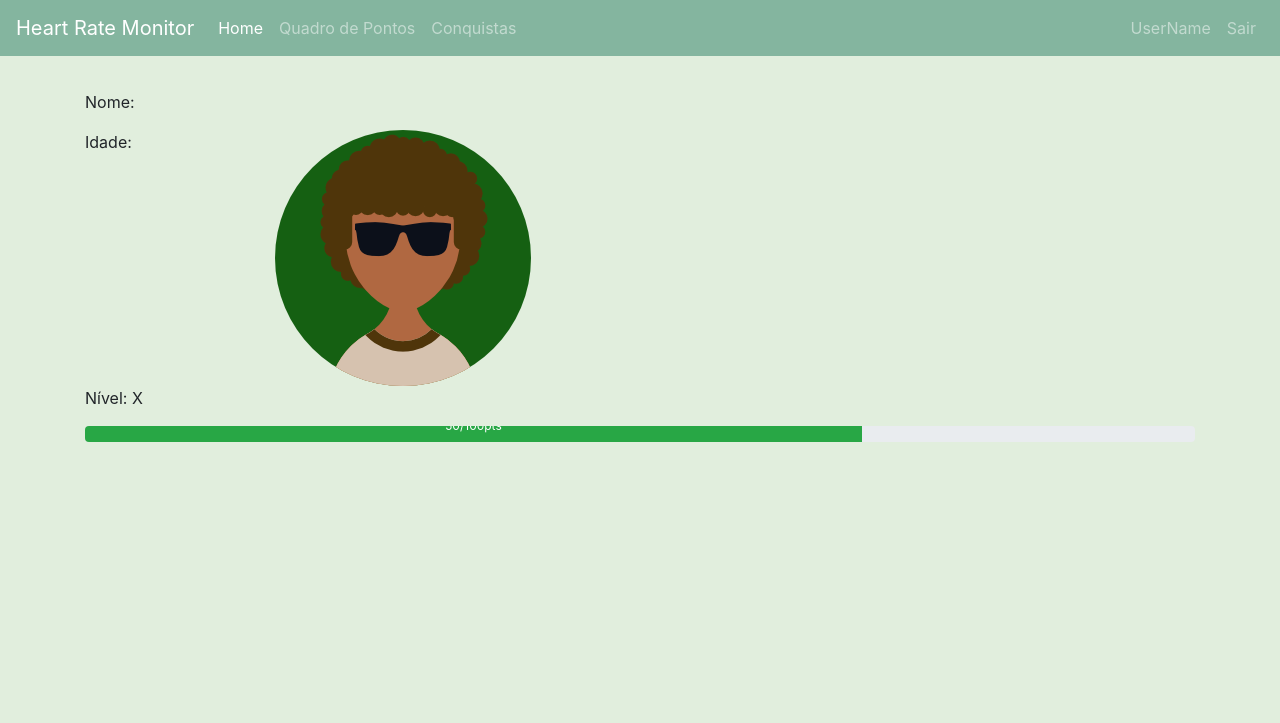
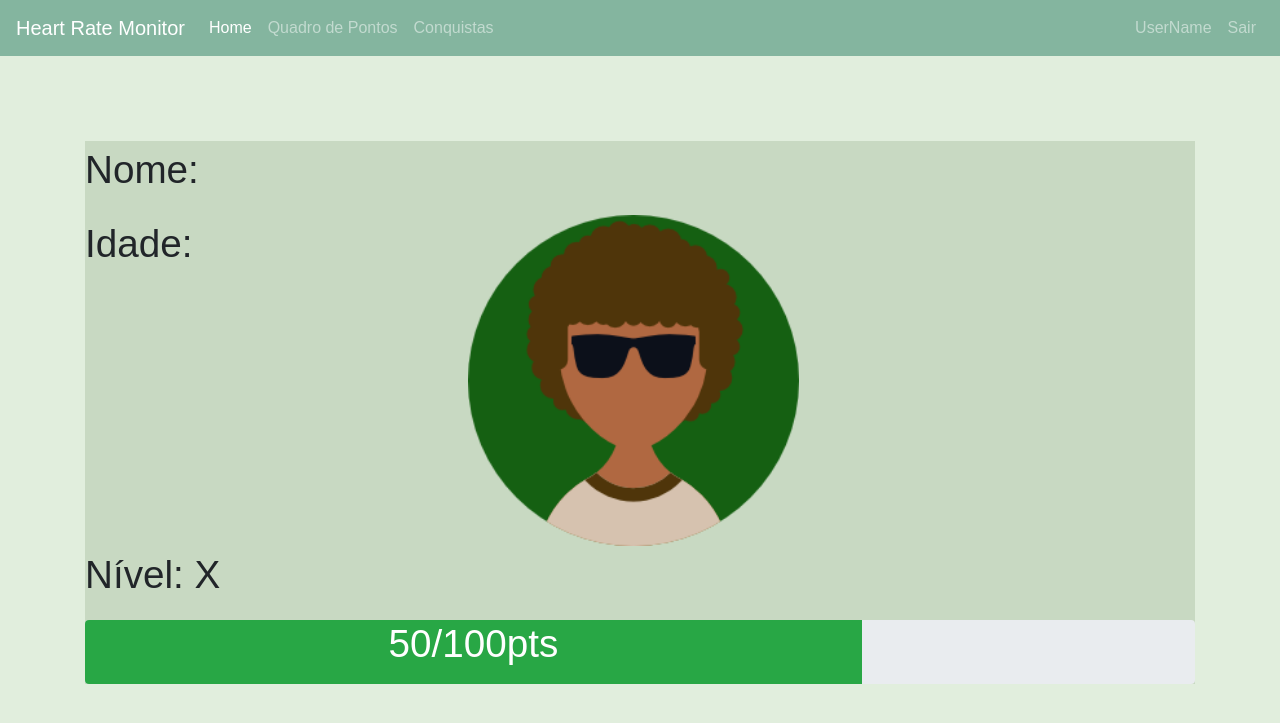
Before and after one commit to levimmartins/HeartRateMonitor1.2, a PHP site: page /profile.php in a window 1280 px wide. Shown: the top 723 px of the page. Run offline with PHP 8.4, Linux system fonts and the light colour scheme.

Commit message:
--Atualizações

```diff
--- a/css/home.css
+++ b/css/home.css
@@ -11,7 +11,8 @@ and open the template in the editor.
 
 .body_atualizado{
     background-color: #d9ead3c4;
-    margin-top: 7%;
+    margin-top: 11%;
+    font-family: 'Source Sans Pro', sans-serif;
 
 }
 
--- /dev/null
+++ b/css/profile.css
@@ -0,0 +1,21 @@
+
+
+.jumbotron_profile{
+    background-color: #c8d9c2;
+
+}
+.img_profile{
+    width: 36%;
+    height: auto;
+    position: relative;
+    left: 21%;
+}
+
+.progress_pontuacao{
+    background-color: #b6d7a8ff;
+    height: 4rem !important;
+}
+
+.p_profile{
+    font-size: 29pt;
+}
--- a/navbar.php
+++ b/navbar.php
@@ -13,13 +13,13 @@
             <a class="nav-link" href="#">Quadro de Pontos</a>
           </li>
           <li class="nav-item">
-            <a class="nav-link" href="#">Conquistas</a>
+            <a class="nav-link" href="conquistas.php">Conquistas</a>
           </li>
 
         </ul>
         <ul class="nav navbar-nav navbar-right">
             <li>
-                <a class="nav-link" href="#">UserName</a>
+                <a class="nav-link" href="profile.php">UserName</a>
             </li>
             <li>
                 <a class="nav-link" href="#">Sair</a>
```
Also changed, not shown: conquistas.php (+5 -4 lines).
